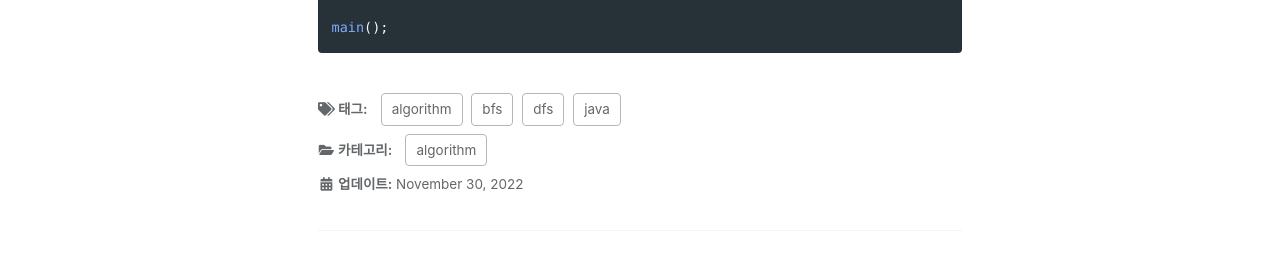
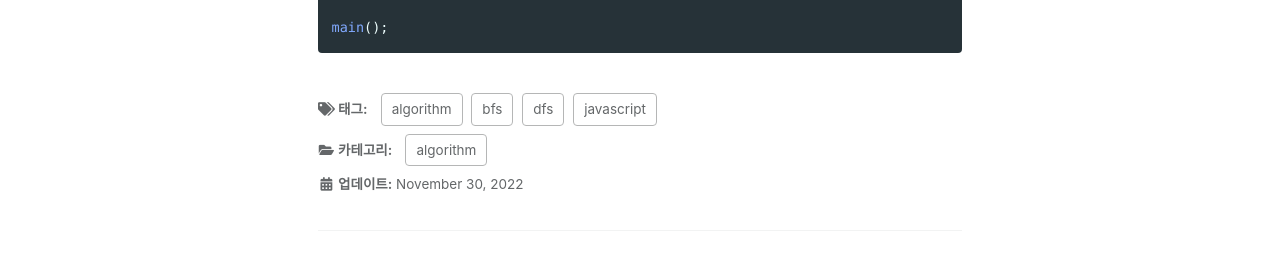
Before and after one commit to wichan7/wichan7.github.io, a Jekyll site: the page built from _posts/2022-11-30-algorithm-dfsbfs-1.md, in a window 1280 px wide and 900 px high, scrolled down 3492 px. Shown: the part 159-434 px from the top of the window. Built offline with Jekyll 4.4.1, drawn with Linux system fonts in a browser that asks for light colours; cached includes are drawn as plain includes; comment, search, counter and statistics services are not loaded.

Commit message:
Update 2022-11-30-algorithm-dfsbfs-1.md

```diff
--- a/_posts/2022-11-30-algorithm-dfsbfs-1.md
+++ b/_posts/2022-11-30-algorithm-dfsbfs-1.md
@@ -6,7 +6,7 @@ tags:
   - algorithm
   - dfs
   - bfs
-  - java
+  - javascript
 toc: true
 ---
 # DFS란?
```
